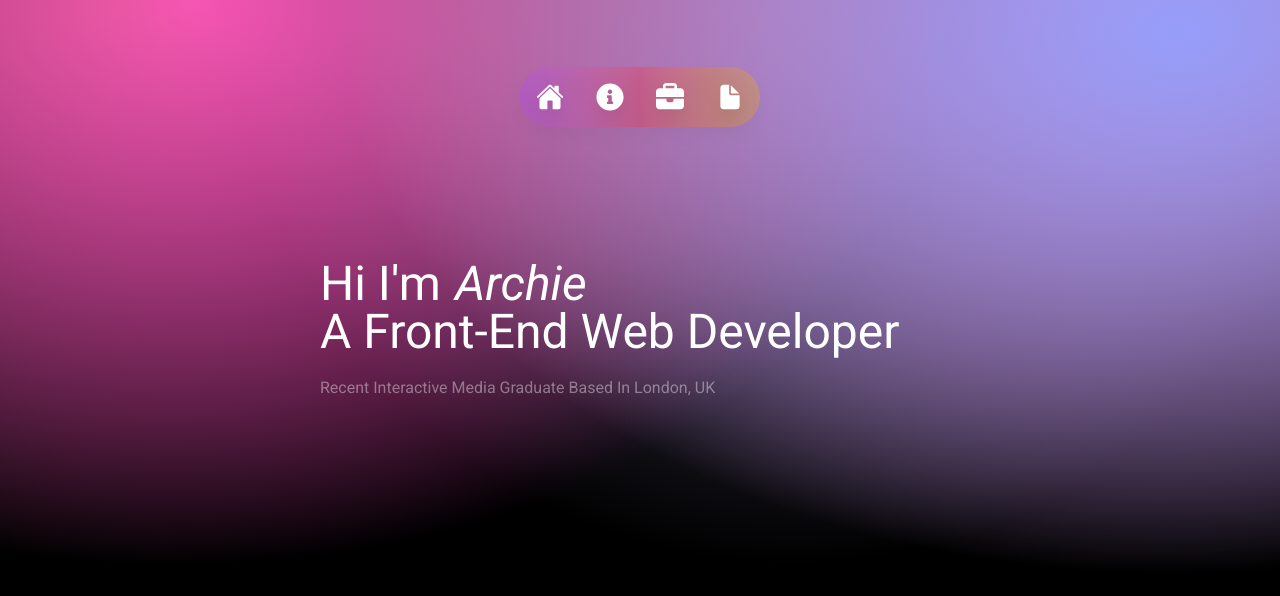
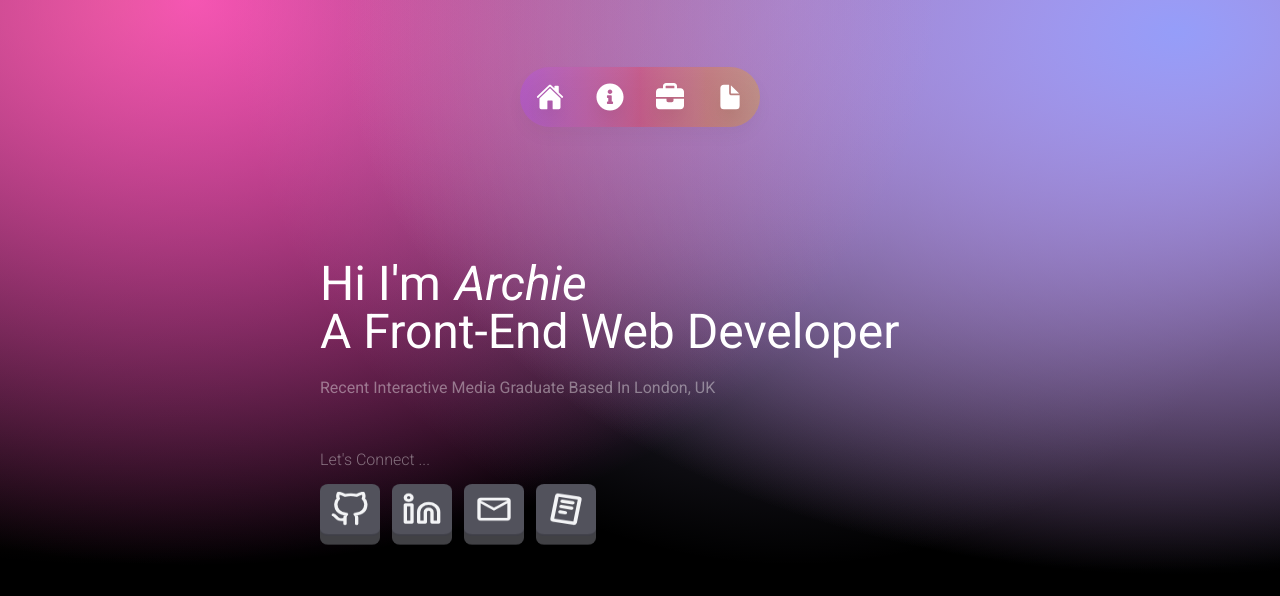
Before and after one commit to ArchieBett175/archie_bett_portfolio, a React (Vite) app in the folder portfolio-site/: page / in a window 1280 px wide. Shown: the top 596 px of the page. Built offline with nearby package versions, Linux system fonts and the light colour scheme.

Commit message:
created contact keys in keyboard style
created a keyboard style button for my contact links

```diff
--- a/portfolio-site/src/App.jsx
+++ b/portfolio-site/src/App.jsx
@@ -1,15 +1,22 @@
 import { IoHome, IoDocument } from "react-icons/io5";
 import { FaInfoCircle } from "react-icons/fa";
 import { FaBriefcase } from "react-icons/fa6";
-import Tooltip from "./components/Tooltip/Tooltip";
+import { FiGithub, FiLinkedin } from "react-icons/fi";
+import { PiReadCvLogoBold } from "react-icons/pi";
+import { MdOutlineMailOutline } from "react-icons/md";
 import { AnimatePresence, motion } from "motion/react";
-import { useState } from "react";
+import { use, useState } from "react";
 
 function App() {
   const [showHomeTooltip, setShowHomeTooltip] = useState(false);
   const [showAboutTooltip, setShowAboutTooltip] = useState(false);
   const [showProjTooltip, setShowProjTooltip] = useState(false);
   const [showBlogTooltip, setShowBlogTooltip] = useState(false);
+
+  const [showGitTooltip, setShowGitTooltip] = useState(false);
+  const [showLinkdinTooltip, setShowLinkdinTooltip] = useState(false);
+  const [showMailTooltip, setShowMailTooltip] = useState(false);
+  const [showCVTooltip, setShowCVTooltip] =useState(false);
 
   return (
     <>
@@ -43,6 +50,7 @@ function App() {
                   whileHover={{ scale: 1.4 }}
                   whileTap={{ scale: 0.95 }}
                   transition={{ duration: 0.3 }}
+                  className="cursor-pointer"
                 >
                   <IoHome className="size-7 text-white" />
                 </motion.div>
@@ -70,6 +78,7 @@ function App() {
                   whileHover={{ scale: 1.4 }}
                   whileTap={{ scale: 0.95 }}
                   transition={{ duration: 0.3 }}
+                  className="cursor-pointer"
                 >
                   <FaInfoCircle className="size-7 text-white" />
                 </motion.div>
@@ -97,13 +106,14 @@ function App() {
                   whileHover={{ scale: 1.4 }}
                   whileTap={{ scale: 0.95 }}
                   transition={{ duration: 0.3 }}
+                  className="cursor-pointer"
                 >
                   <FaBriefcase className="size-7 text-white " />
                 </motion.div>
               </li>
             </div>
             <div className="blogLink">
-            <AnimatePresence>
+              <AnimatePresence>
                 {showBlogTooltip && (
                   <motion.p
                     initial={{ opacity: 0 }}
@@ -124,6 +134,7 @@ function App() {
                   whileHover={{ scale: 1.4 }}
                   whileTap={{ scale: 0.95 }}
                   transition={{ duration: 0.3 }}
+                  className="cursor-pointer"
                 >
                   <IoDocument className="size-7 text-white " />
                 </motion.div>
@@ -147,6 +158,142 @@ function App() {
             <p className="font-roboto opacity-40 mt-5">
               Recent Interactive Media Graduate Based In London, UK
             </p>
+            <div className="mt-12">
+              <h1 className="font-roboto font-light opacity-40">
+                Let's Connect ...
+              </h1>
+              <ul className="flex gap-3 mt-2">
+                <div className="rotate-x-30 gitHubBut">
+                  <AnimatePresence>
+                    {showGitTooltip && (
+                      <motion.p
+                        initial={{ opacity: 0 }}
+                        animate={{ y: "-75%", opacity: 1 }}
+                        exit={{ y: "0%", opacity: 0 }}
+                        transition={{ duration: 0.3, ease: "easeInOut" }}
+                        className="absolute text-black bg-white rounded-3xl
+                        px-3 py-1 font-roboto text-center top-[-20px] ml-[-5px]"
+                      >
+                        Github
+                      </motion.p>
+                    )}
+                  </AnimatePresence>
+                  <li
+                    className="h-15 w-15 cursor-pointer select-none rounded-lg
+                    border-b-2 border-zinc-700 bg-zinc-600 transition-all
+                    duration-150 [box-shadow:0_10px_0_0_#414145] active:translate-y-2
+                    active:border-b-0 active:[box-shadow:0_0px_0_0_#414145, 0_0px_0_0_#38383d]"
+                    onMouseEnter={() => setShowGitTooltip(true)}
+                    onMouseLeave={() => setShowGitTooltip(false)}
+                  >
+                    <span
+                      className="flex h-full flex-col items-center justify-center
+                      text-lg font-medium text-gray-100"
+                    >
+                      <FiGithub className="size-10" />
+                    </span>
+                  </li>
+                </div>
+                <div className="rotate-x-30 linkedInBut">
+                  <AnimatePresence>
+                    {showLinkdinTooltip && (
+                      <motion.p
+                        initial={{ opacity: 0 }}
+                        animate={{ y: "-75%", opacity: 1 }}
+                        exit={{ y: "0%", opacity: 0 }}
+                        transition={{ duration: 0.3, ease: "easeInOut" }}
+                        className="absolute bg-white rounded-3xl px-3 py-1 text-black
+                        font-roboto text-center top-[-20px] ml-[-13px]"
+                      >
+                        LinkedIn
+                      </motion.p>
+                    )}
+                  </AnimatePresence>
+                  <li
+                    className="h-15 w-15 cursor-pointer select-none rounded-lg
+                    border-b-2 border-zinc-700 bg-zinc-600 transition-all
+                    duration-150 [box-shadow:0_10px_0_0_#414145] active:translate-y-2
+                    active:border-b-0 active:[box-shadow:0_0px_0_0_#414145, 0_0px_0_0_#38383d]"
+
+                    onMouseEnter={()=>setShowLinkdinTooltip(true)}
+                    onMouseLeave={()=>setShowLinkdinTooltip(false)}
+
+                  >
+                    <span
+                      className="flex h-full flex-col items-center justify-center
+                      text-lg font-medium text-gray-100"
+                    >
+                      <FiLinkedin className="size-10" />
+                    </span>
+                  </li>
+                </div>
+                <div className="rotate-x-30 mailBut">
+                <AnimatePresence>
+                    {showMailTooltip && (
+                      <motion.p
+                        initial={{ opacity: 0 }}
+                        animate={{ y: "-75%", opacity: 1 }}
+                        exit={{ y: "0%", opacity: 0 }}
+                        transition={{ duration: 0.3, ease: "easeInOut" }}
+                        className="absolute bg-white rounded-3xl px-3 py-1 text-black
+                        font-roboto text-center top-[-20px] ml-[0]"
+                      >
+                        Email
+                      </motion.p>
+                    )}
+                  </AnimatePresence>
+                  <li
+                    className="h-15 w-15 cursor-pointer select-none rounded-lg
+                    border-b-2 border-zinc-700 bg-zinc-600 transition-all
+                    duration-150 [box-shadow:0_10px_0_0_#414145] active:translate-y-2
+                    active:border-b-0 active:[box-shadow:0_0px_0_0_#414145, 0_0px_0_0_#38383d]"
+
+                    onMouseEnter={() => setShowMailTooltip(true)}
+                    onMouseLeave={() => setShowMailTooltip(false)}
+                  >
+                    <span
+                      className="flex h-full flex-col items-center justify-center
+                      text-lg font-medium text-gray-100"
+                    >
+                      <MdOutlineMailOutline className="size-10" />
+                    </span>
+                  </li>
+                </div>
+                <div className="rotate-x-30 cvBut">
+                <AnimatePresence>
+                    {showCVTooltip && (
+                      <motion.p
+                        initial={{ opacity: 0 }}
+                        animate={{ y: "-75%", opacity: 1 }}
+                        exit={{ y: "0%", opacity: 0 }}
+                        transition={{ duration: 0.3, ease: "easeInOut" }}
+                        className="absolute bg-white rounded-3xl px-3 py-1 text-black
+                        font-roboto text-center top-[-20px] ml-[7px]"
+                      >
+                        CV
+                      </motion.p>
+                    )}
+                  </AnimatePresence>
+                  <li
+                    className="h-15 w-15 cursor-pointer select-none rounded-lg
+                    border-b-2 border-zinc-700 bg-zinc-600 transition-all
+                    duration-150 [box-shadow:0_10px_0_0_#414145] active:translate-y-2
+                    active:border-b-0 active:[box-shadow:0_0px_0_0_#414145, 0_0px_0_0_#38383d]"
+
+                    onMouseEnter={()=>setShowCVTooltip(true)}
+                    onMouseLeave={()=>setShowCVTooltip(false)}
+
+                  >
+                    <span
+                      className="flex h-full flex-col items-center justify-center
+                      text-lg font-medium text-gray-100"
+                    >
+                      <PiReadCvLogoBold className="size-10" />
+                    </span>
+                  </li>
+                </div>
+              </ul>
+            </div>
           </div>
         </div>
       </div>
--- a/portfolio-site/src/components/Tooltip/Tooltip.css
+++ /dev/null
@@ -1,46 +0,0 @@
-
-@import url('https://fonts.googleapis.com/css2?family=Roboto:ital,wght@0,100..900;1,100..900&display=swap');
-
-
-.tooltip-container{
-
-    display: flex;
-    flex-direction: column;
-    gap: 30px;
-    align-items: center;
-    justify-content: center;
-    position: relative;
-}
-
-.tooltip{
-    font-family: "Roboto", sans-serif;
-    width: 70px;
-    font-size: 15px;
-    font-weight: 500;
-    background-color: #fff;
-    text-align: center;
-    border-radius: 20px;
-    border: 1px solid #d8e2e2;
-    padding: 6px;
-    position: absolute;
-    top: -35px;
-    margin-left: -22px;
-    transition: all 0.3s ease;
-    opacity: 0;
-}
-
-/* .arrow{
-    width: 0;
-    height: 0;
-    border-left: 12px solid transparent;
-    border-right: 12px solid transparent;
-    border-top: 12px solid #fff;
-    position: absolute;
-    bottom: -12px;
-    left: calc(50% - 12px);
-} */
-
-.tooltip.open {
-    transform: translateY(-10px);
-    opacity: 1;
-}
--- a/portfolio-site/src/components/Tooltip/Tooltip.jsx
+++ /dev/null
@@ -1,24 +0,0 @@
-import React, { useState } from "react";
-import "./Tooltip.css";
-
-const Tooltip = ({ infoText, children }) => {
-  const [showTooltip, setShowTooltip] = useState(false);
-
-  return (
-    <div
-      className="tootip-container"
-      onMouseEnter={() => setShowTooltip(true)}
-      onMouseLeave={() => setShowTooltip(false)}
-    >
-      {children}
-
-      {/* Tooltop content */}
-      <div className={`tooltip ${showTooltip ? "open" : ""}`}>
-        {infoText}
-        <div className="arrow" />
-      </div>
-    </div>
-  );
-};
-
-export default Tooltip;
```
